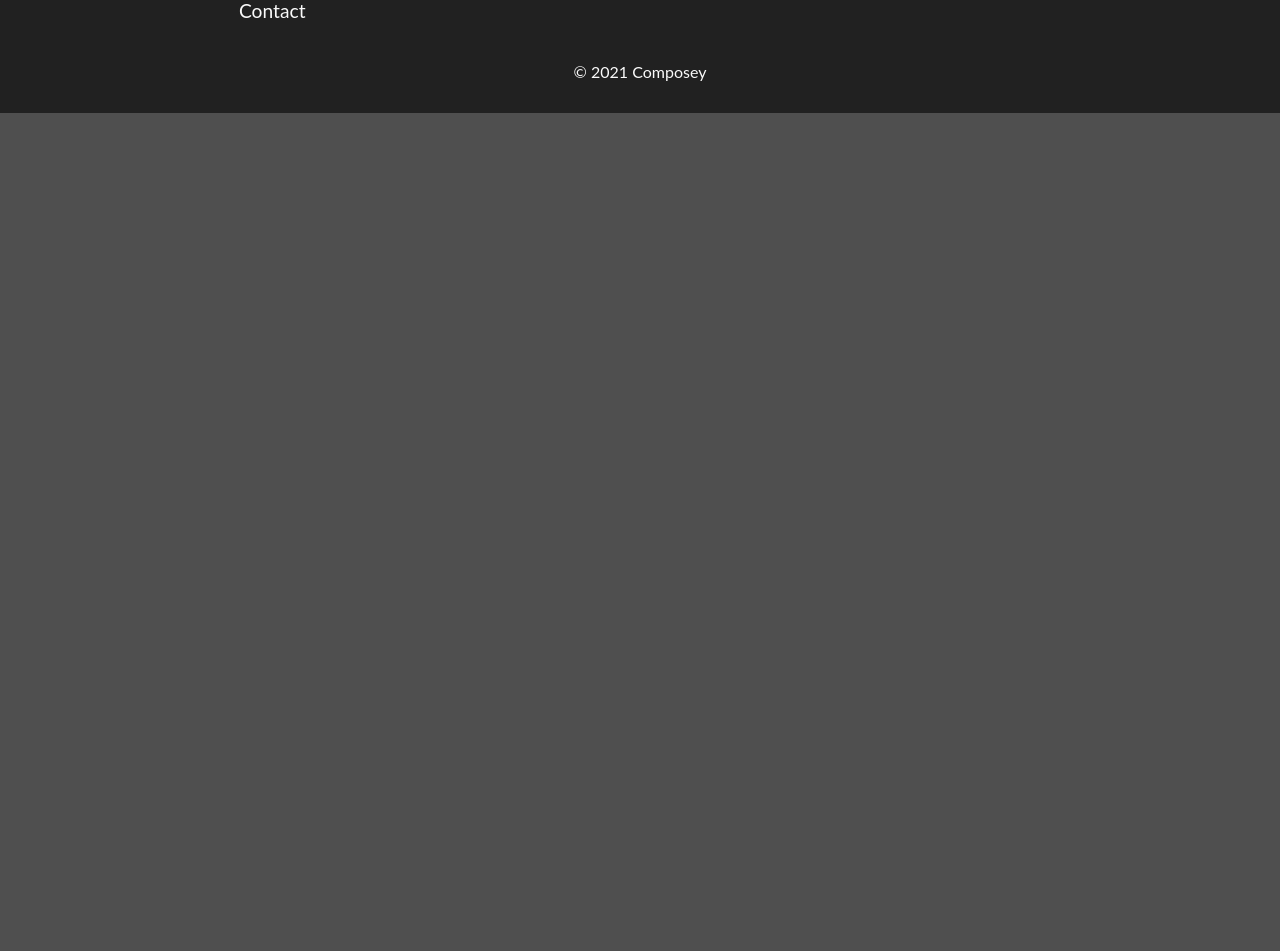
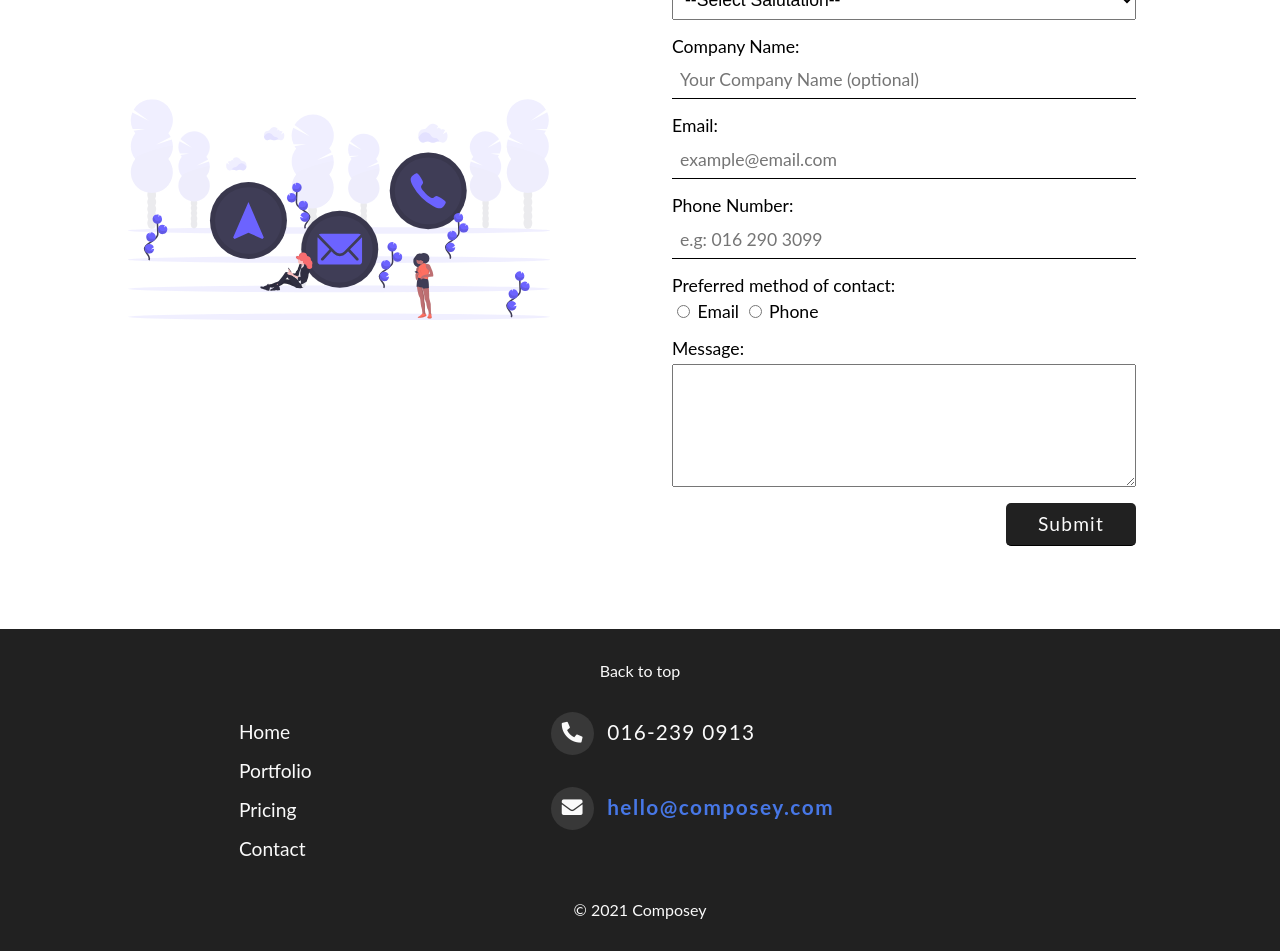
Before and after one commit to wilsonteh/web1201-composey_website-design-service, a PHP site: page /pages/contact.html in a window 1280 px wide. Shown: the part 1032-1983 px from the top of the page. Before the commit the page ends 1145 px from the top, so only its background shows below. Run offline with PHP 8.4, Linux system fonts and the light colour scheme.

Commit message:
Make contact form

```diff
--- a/css/contact.css
+++ b/css/contact.css
@@ -48,3 +48,97 @@
    z-index: 5;
 
 }
+
+main {
+   width: 80%;
+   margin: 2rem auto;
+   display: flex;
+   /* background-color: crimson; */
+}
+
+main .illus-wrapper {
+   width: 50%;
+   text-align: center;
+   position: relative;
+   padding: 1rem 2rem;
+   /* background-color: chartreuse; */
+}
+
+.illus-wrapper p {
+   font-size: 1.2rem;
+   line-height: 2.2rem;
+   letter-spacing: 1.1px;
+}
+
+#contact-illus {
+   position: absolute;
+   top: 50%;
+   transform: translateY(-50%);
+   left: 0;
+   width: 80%;
+}
+
+/** ====== CONTACT FORM ====== */
+#contact-form {
+   width: 50%;
+   display: flex;
+   flex-direction: column;
+   font-size: 1.1rem;
+   padding: 1rem;
+   /* background-color: cadetblue; */
+}
+
+#contact-form label {
+   margin: 1rem 0 .3rem 0;
+}
+
+#contact-form input, #message-field {
+   padding: .5rem;
+   font-family: inherit;
+   font-size: 1.1rem;
+}
+
+#contact-form input {
+   border: none;
+   border-bottom: 1px solid hsl(0, 0%, 0%);
+}
+
+#contact-form input:focus, select:focus {
+   outline: 2px solid var(--purple);
+   border: none;
+}
+
+#contact-form select {
+   padding: .5rem;
+   font-size: 1.1rem;
+}
+
+#message-field {
+   resize: vertical;
+}
+
+#message-field:focus {
+   outline: 2px solid var(--purple);
+   border: none;
+}
+
+#message-field::placeholder {
+   font-size: 1.1rem;
+}
+
+#contact-form .submit-btn {
+   margin: 1rem 0;
+   align-self: flex-end;
+   color: var(--white);
+   background-color: var(--black);
+   text-align: center;
+   padding: .6rem 2rem;
+   border-radius: 5px;
+   font-size: 1.2rem;
+   letter-spacing: 1.2px;
+   cursor: pointer;
+}
+
+#contact-form .submit-btn:hover {
+   background-color: var(--grey);
+}
--- a/pages/contact.html
+++ b/pages/contact.html
@@ -46,6 +46,61 @@
       </p>
    </section>
 
+   <br>
+
+   <main>
+      <div class="illus-wrapper">
+         <h1>Contact us today</h1>
+         <p>
+            Get your project started right away!
+         </p>
+         <img src="../media/illustrations/contact-us.svg" id="contact-illus" alt="contact-us">
+      </div>
+
+      <form action="" id="contact-form">
+
+         <label for="name-field">Name: </label>
+         <input type="text" name="name" id="name-field" placeholder="Your Name" required >
+
+         <label for="salutation-field">Salutation: </label>
+         <select name="salutation" id="salutation-field" required >
+            <option value="">--Select Salutation--</option>
+            <option value="mr">Mr.</option>
+            <option value="mrs">Mrs.</option>
+            <option value="ms">Ms.</option>
+            <option value="dr">Dr.</option>
+         </select>
+
+         <label for="name-field">Company Name: </label>
+         <input type="text" name="company" id="company-field" placeholder="Your Company Name (optional)">
+
+         <label for="email-field">Email: </label>
+         <input type="email" name="email" id="email-field" placeholder="example@email.com" required>
+
+         <label for="phone-field">Phone Number: </label>
+         <input type="tel" name="phoneNo" id="phone-field" placeholder="e.g: 016 290 3099" required>
+
+         <label>Preferred method of contact: </label>
+         <div class="radio-wrapper">
+            <input type="radio" name="preferred-contact" id="email-radio">
+            <label for="email-radio">Email</label>
+
+            <input type="radio" name="preferred-contact" id="phone-radio">
+            <label for="phone-radio">Phone</label>
+         </div>
+
+         <label for="message-field">Message: </label>
+         <textarea name="message" id="message-field" cols="30" rows="5"
+            placeholder="Briefly describe your website request..." required>
+         </textarea>
+
+         <input type="submit" value="Submit" class="submit-btn">
+      </form>
+
+   </main>
+
+   <br>
+
    <footer id="footer">
       <div class="back-to-top">
          <a href="#top">Back to top</a>
```
Also changed, not shown: media/illustrations/contact-us.svg (added).
